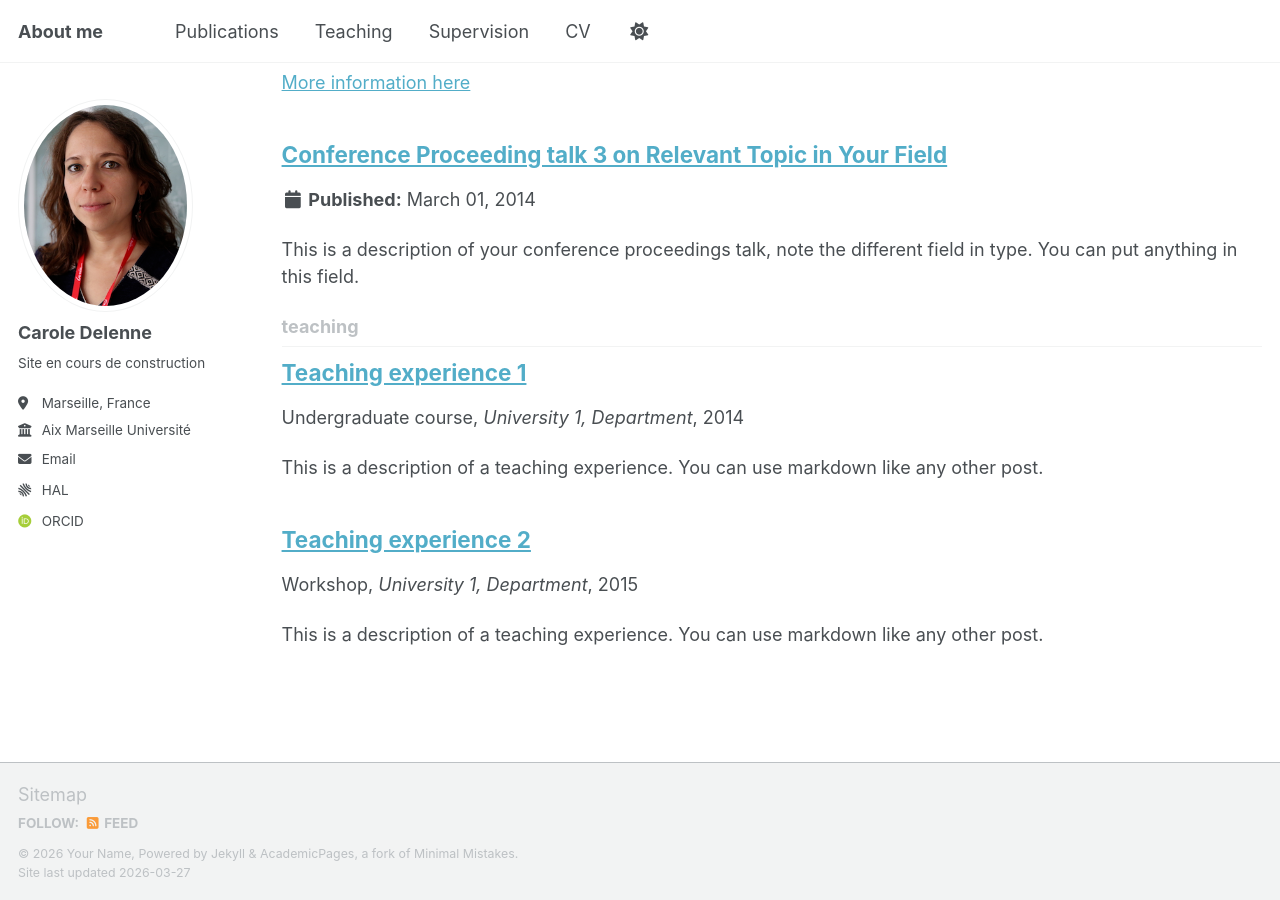
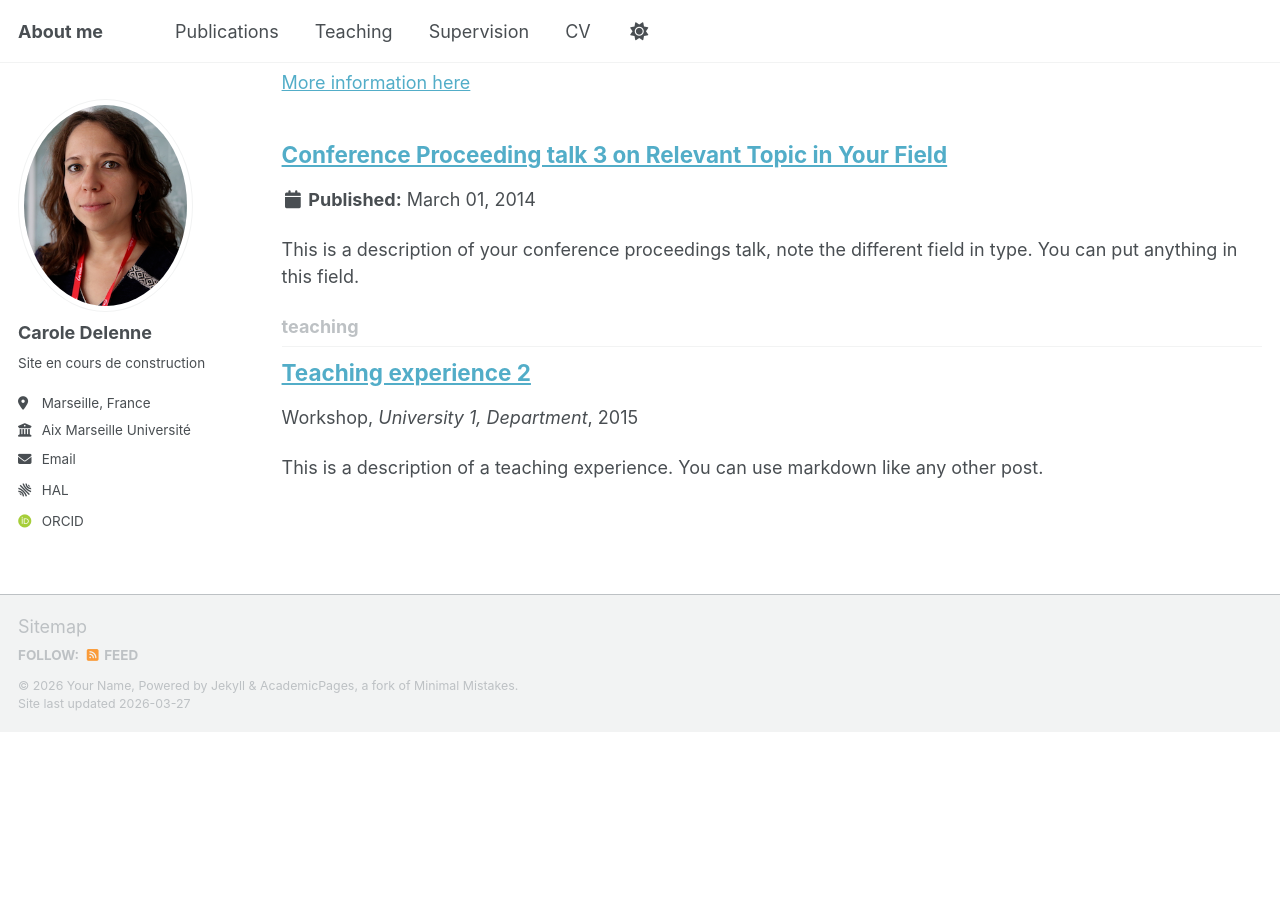
Before and after one commit to caroledelenne/caroledelenne.github.io, a Jekyll site: the page built from _pages/collection-archive.html, in a window 1280 px wide and 900 px high, scrolled down 1890 px. Built offline with Jekyll 4.4.1, drawn with Linux system fonts in a browser that asks for light colours; some web fonts are replaced; a script bundle is joined from its source files by our own code; library files that are not in the unit come from our copies; a file with an impossible date is left out; after the commit the page ends 2623 px from its top, so only the background shows below that.

```diff
--- a/_pages/teaching.html
+++ b/_pages/teaching.html
@@ -48,6 +48,6 @@ Most of the courses are in French, but some of them are also given in English.
 </ul>
 
 
-<!--{% for post in site.teaching reversed %}
+{% for post in site.teaching reversed %}
   {% include archive-single.html %}
-{% endfor %}-->
+{% endfor %}
--- a/_teaching/2014-spring-teaching-1.md
+++ /dev/null
@@ -1,20 +0,0 @@
----
-title: "Teaching experience 1"
-collection: teaching
-type: "Undergraduate course"
-permalink: /teaching/2014-spring-teaching-1
-venue: "University 1, Department"
-date: 2014-01-01
-location: "City, Country"
----
-
-This is a description of a teaching experience. You can use markdown like any other post.
-
-Heading 1
-======
-
-Heading 2
-======
-
-Heading 3
-======
```
Also changed, not shown: _teaching/OpenING.md (added, +22 -0 lines).
